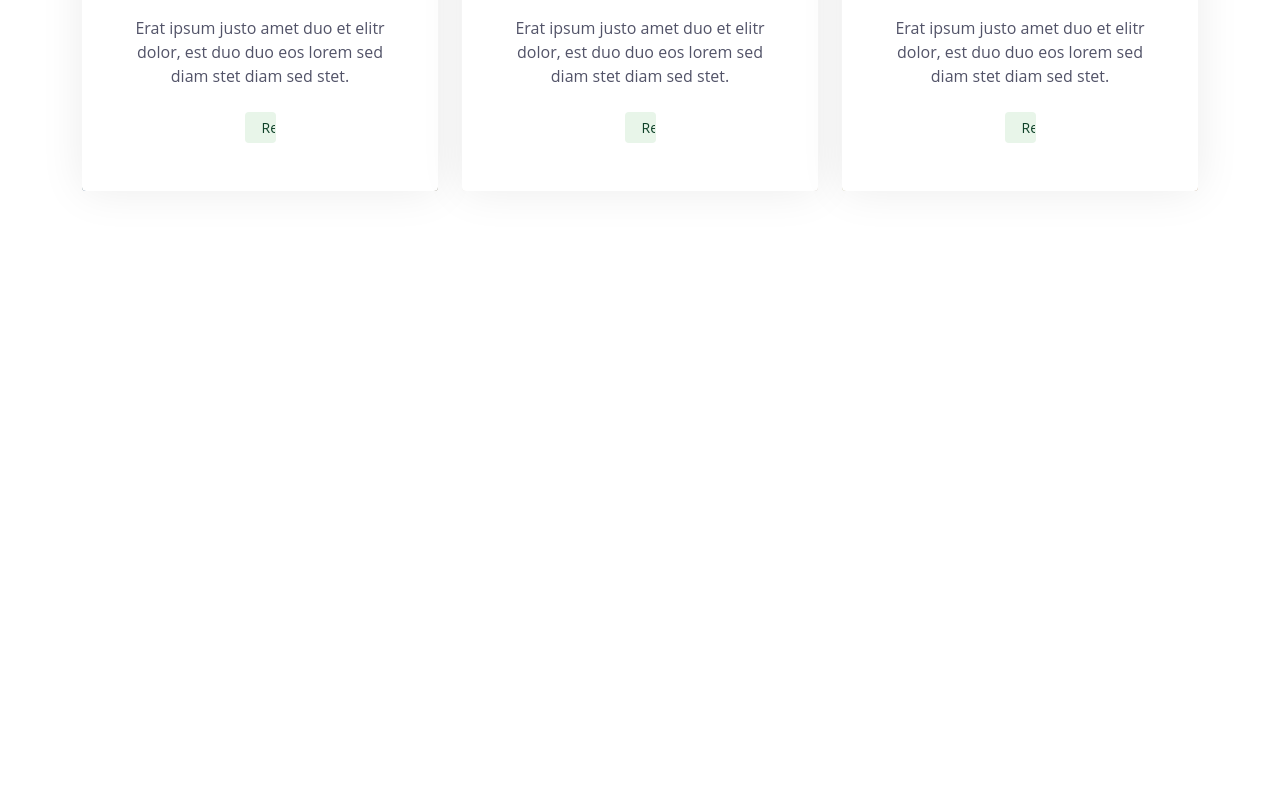
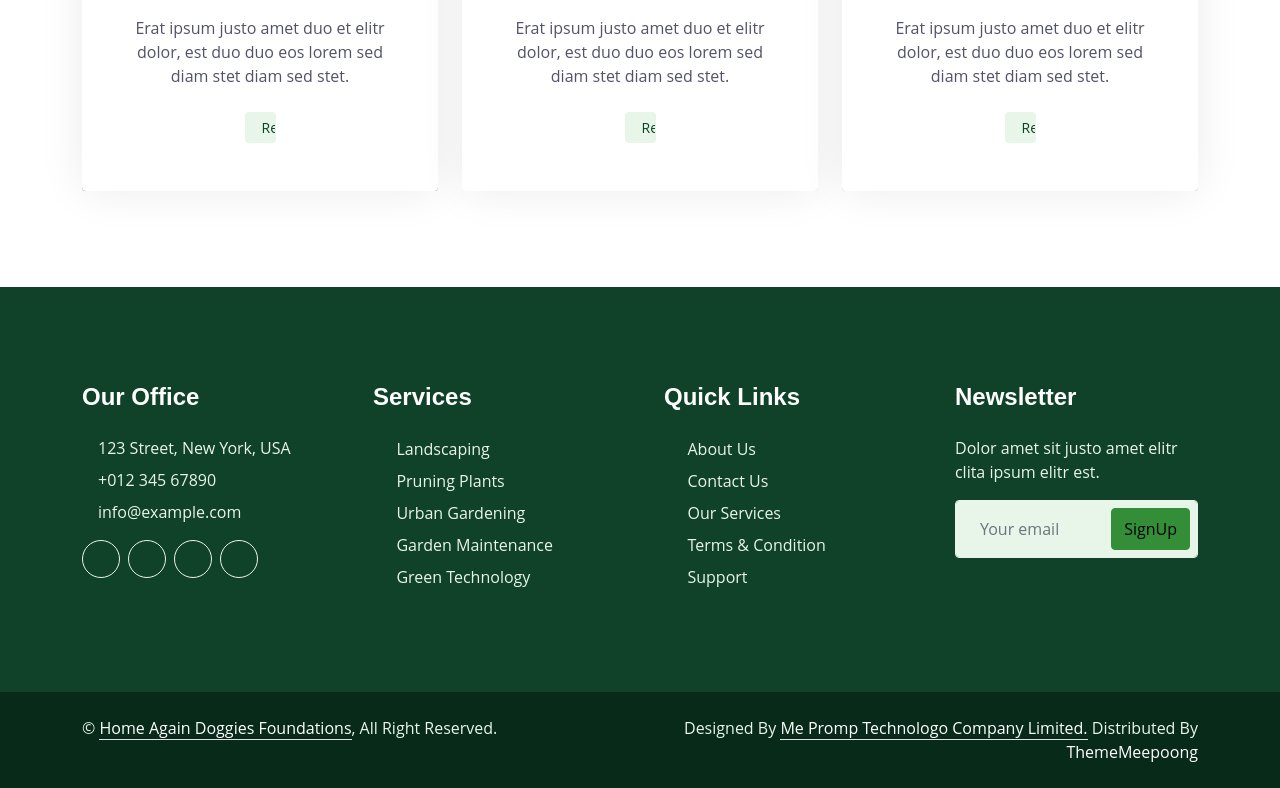
Before and after one commit to MEE-POONG/Homeagain, a Next.js app: page / in a window 1280 px wide. Shown: the part 2296-3084 px from the top of the page. Before the commit the page ends 2535 px from the top, so only its background shows below. Built offline with nearby package versions, Linux system fonts and the light colour scheme.

Commit message:
homeagain

```diff
--- a/components/Footer.tsx
+++ b/components/Footer.tsx
@@ -4,9 +4,63 @@ import { Container, Row, Col } from 'react-bootstrap';
 const Footer: React.FC = () => {
   return (
     <>
-      <footer className="bg-black border-top border-dark">
-        \
-      </footer>
+       <div className="container-fluid bg-dark text-light footer mt-5 py-5 wow fadeIn" data-wow-delay="0.1s">
+        <div className="container py-5">
+            <div className="row g-5">
+                <div className="col-lg-3 col-md-6">
+                    <h4 className="text-white mb-4">Our Office</h4>
+                    <p className="mb-2"><i className="fa fa-map-marker-alt me-3"></i>123 Street, New York, USA</p>
+                    <p className="mb-2"><i className="fa fa-phone-alt me-3"></i>+012 345 67890</p>
+                    <p className="mb-2"><i className="fa fa-envelope me-3"></i>info@example.com</p>
+                    <div className="d-flex pt-2">
+                        <a className="btn btn-square btn-outline-light rounded-circle me-2" href=""><i className="fab fa-twitter"></i></a>
+                        <a className="btn btn-square btn-outline-light rounded-circle me-2" href=""><i className="fab fa-facebook-f"></i></a>
+                        <a className="btn btn-square btn-outline-light rounded-circle me-2" href=""><i className="fab fa-youtube"></i></a>
+                        <a className="btn btn-square btn-outline-light rounded-circle me-2" href=""><i className="fab fa-linkedin-in"></i></a>
+                    </div>
+                </div>
+                <div className="col-lg-3 col-md-6">
+                    <h4 className="text-white mb-4">Services</h4>
+                    <a className="btn btn-link" href="">Landscaping</a>
+                    <a className="btn btn-link" href="">Pruning plants</a>
+                    <a className="btn btn-link" href="">Urban Gardening</a>
+                    <a className="btn btn-link" href="">Garden Maintenance</a>
+                    <a className="btn btn-link" href="">Green Technology</a>
+                </div>
+                <div className="col-lg-3 col-md-6">
+                    <h4 className="text-white mb-4">Quick Links</h4>
+                    <a className="btn btn-link" href="">About Us</a>
+                    <a className="btn btn-link" href="">Contact Us</a>
+                    <a className="btn btn-link" href="">Our Services</a>
+                    <a className="btn btn-link" href="">Terms & Condition</a>
+                    <a className="btn btn-link" href="">Support</a>
+                </div>
+                <div className="col-lg-3 col-md-6">
+                    <h4 className="text-white mb-4">Newsletter</h4>
+                    <p>Dolor amet sit justo amet elitr clita ipsum elitr est.</p>
+                    <div className="position-relative w-100">
+                        <input className="form-control bg-light border-light w-100 py-3 ps-4 pe-5" type="text" placeholder="Your email" />
+                        <button type="button" className="btn btn-primary py-2 position-absolute top-0 end-0 mt-2 me-2">SignUp</button>
+                    </div>
+                </div>
+            </div>
+        </div>
+    </div>
+
+    {/* Copyright Start */}
+    <div className="container-fluid copyright py-4">
+        <div className="container">
+            <div className="row">
+                <div className="col-md-6 text-center text-md-start mb-3 mb-md-0">
+                    &copy; <a className="border-bottom" href="#">Home Again Doggies Foundations</a>, All Right Reserved.
+                </div>
+                <div className="col-md-6 text-center text-md-end">
+                    Designed By <a className="border-bottom" href="https://htmlcodex.com">Me Promp Technologo Company Limited.</a> Distributed By <a href="https://themewagon.com">ThemeMeepoong</a>
+                </div>
+            </div>
+        </div>
+    </div>
+    {/* Copyright End */}
     </>
   );
 };
--- a/components/LayOut.tsx
+++ b/components/LayOut.tsx
@@ -16,7 +16,7 @@ export default function LayOut({ children }: LayoutProps): JSX.Element {
       <main>
 
         {children}
-        {/* <Footer /> */}
+        <Footer />
         {/* <a href="#" className="btn btn-lg btn-primary btn-lg-square back-to-top">
           <FaArrowUp />
         </a> */}
--- a/src/pages/about.tsx
+++ b/src/pages/about.tsx
@@ -5,13 +5,13 @@ export default function AboutPage() {
          <div className="container-fluid page-header py-5 mb-5 wow fadeIn" data-wow-delay="0.1s">
         <div className="container text-center py-5">
             <h1 className="display-3 text-white mb-4 animated slideInDown">About Us</h1>
-            <nav aria-label="breadcrumb animated slideInDown">
+            {/* <nav aria-label="breadcrumb animated slideInDown">
                 <ol className="breadcrumb justify-content-center mb-0">
                     <li className="breadcrumb-item"><a href="#">Home</a></li>
                     <li className="breadcrumb-item"><a href="#">Pages</a></li>
                     <li className="breadcrumb-item active" aria-current="page">About</li>
                 </ol>
-            </nav>
+            </nav> */}
         </div>
         </div>
 
```
Also changed, not shown: src/pages/contact.tsx (added, +19 -0 lines), public/images/banner.jpg (added), src/scss/globals.css.
